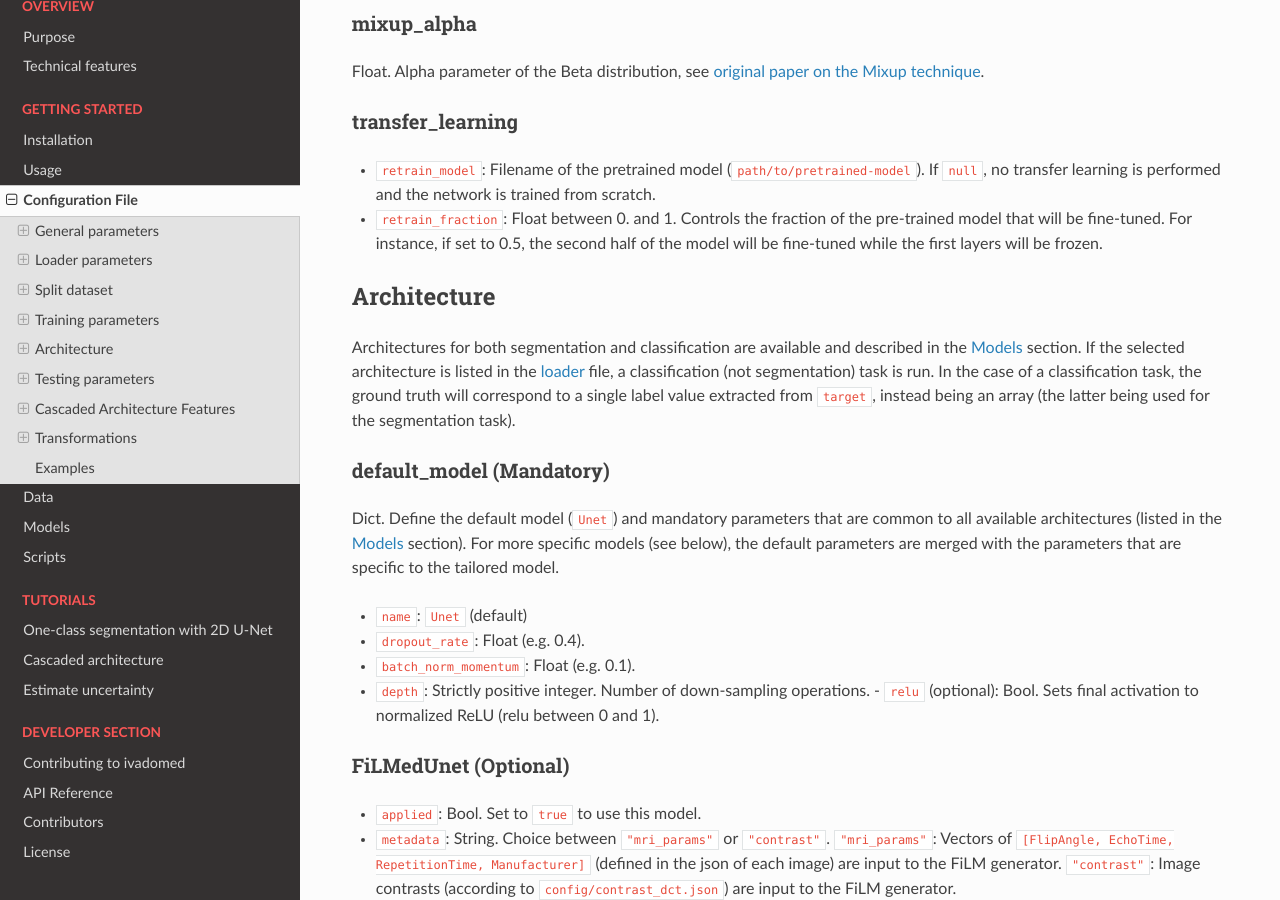
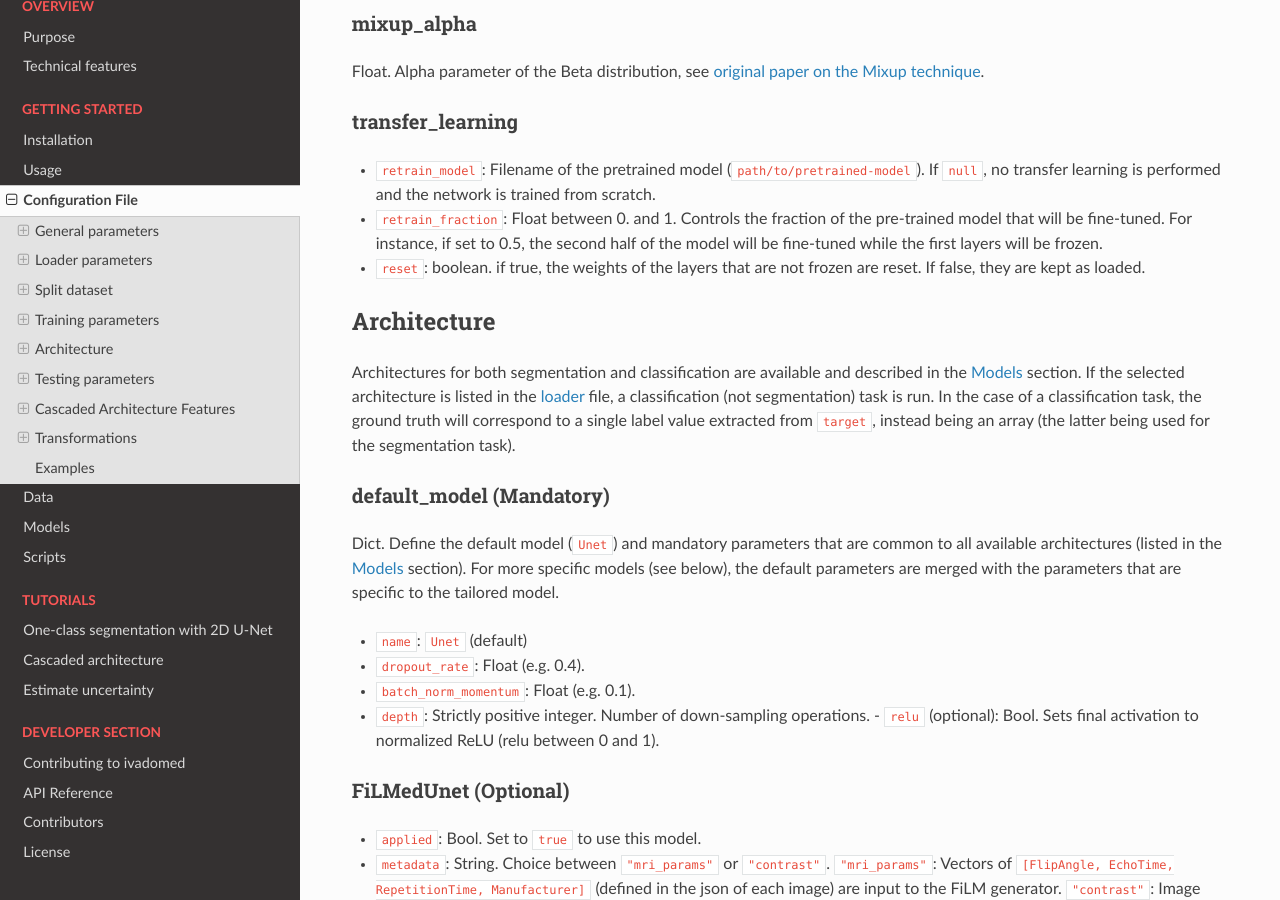
Before and after one commit to ivadomed/ivadomed, a Sphinx documentation site: the page built from docs/source/configuration_file.rst, in a window 1280 px wide and 900 px high, scrolled down 4054 px. Built offline with Sphinx 7.4.7 and the Read the Docs theme 2.0.0, drawn with Linux system fonts in a browser that asks for light colours.

Commit message:
added documentation

```diff
--- a/docs/source/configuration_file.rst
+++ b/docs/source/configuration_file.rst
@@ -247,6 +247,8 @@ transfer\_learning
    of the pre-trained model that will be fine-tuned. For instance, if
    set to 0.5, the second half of the model will be fine-tuned while the
    first layers will be frozen.
+-  ``reset``: boolean. if true, the weights of the layers that are not frozen
+   are reset. If false, they are kept as loaded.
 
 Architecture
 ------------
```
